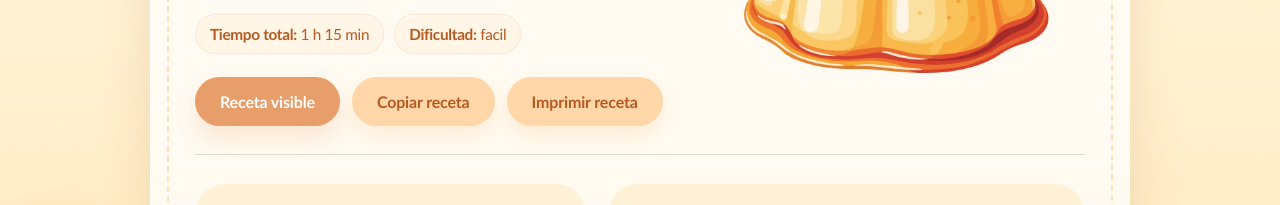
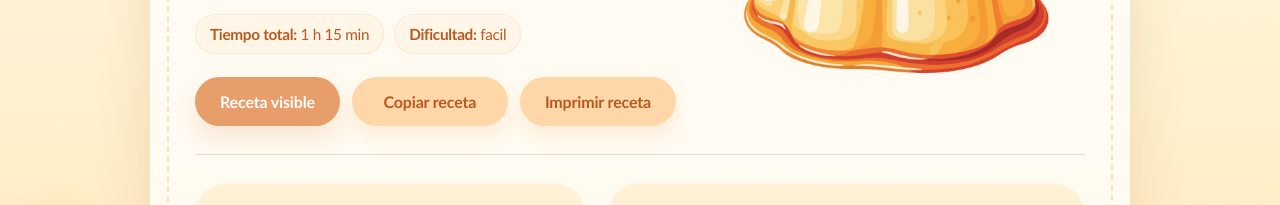
Before and after one commit to briseed/flancitodebri, a plain HTML site: page index.html in a window 1280 px wide. Both pictures are taken after a click on the button "Ver receta". Shown: the part 294-499 px from the top of the page. Drawn offline with Linux system fonts and the light colour scheme; a web font is replaced by a local one.

Commit message:
error de boton arreglado

```diff
--- a/styles.css
+++ b/styles.css
@@ -150,6 +150,7 @@ h1 {
   display: flex;
   flex-wrap: wrap;
   gap: 12px;
+  align-items: center;
 }
 
 .recipe-button,
@@ -185,6 +186,12 @@ h1 {
   background: var(--accent-soft);
   color: var(--accent-dark);
   box-shadow: 0 10px 20px rgba(255, 199, 143, 0.28);
+}
+
+.actions .copy-button {
+  min-width: 156px;
+  white-space: nowrap;
+  text-align: center;
 }
 
 .copy-button:hover,
```
